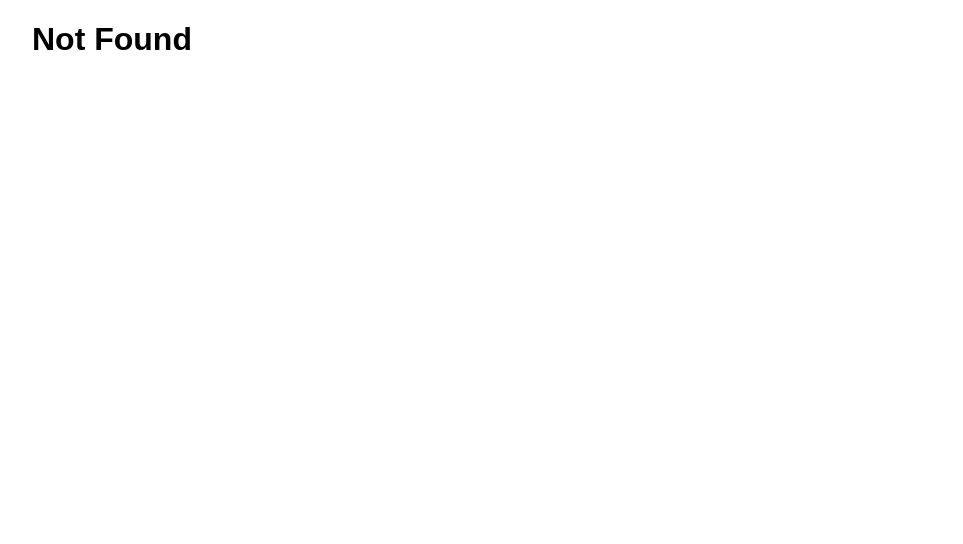
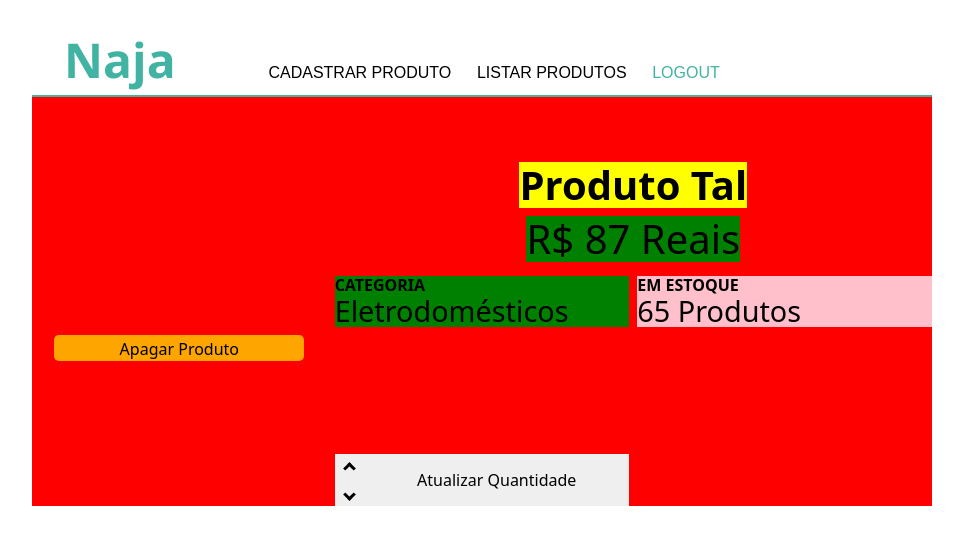
Before and after one commit to gabrielssa/DSW-front, a React (Create React App) app: page /ver-produto in a window 1280 px wide. Shown: the top 544 px of the page, without its empty margins (158-1121 px from the left). Built offline with nearby package versions, Linux system fonts and the light colour scheme; no server answers; sample sign-in values are in the browser's storage.

Commit message:
update na pagina do produto

```diff
--- a/src/components/Menu.js
+++ b/src/components/Menu.js
@@ -13,8 +13,10 @@ const Menu = (props) => {
     }
 
     window.onload = function(){
-        document.getElementById(props.page).style.background = '#41b3a3';
-        document.getElementById(props.page).style.color = '#fdfdfd';
+        if (props.page != 'produto'){
+            document.getElementById(props.page).style.background = '#41b3a3';
+            document.getElementById(props.page).style.color = '#fdfdfd';
+        }
     }
 
     return (
--- a/src/components/Routes.js
+++ b/src/components/Routes.js
@@ -13,6 +13,7 @@ import NotFound from '../components/NotFound';
 import PrivateRoute from './PrivateRoute.js';
 import CadastrarProduto from '../pages/CadastrarProduto';
 import ListarProduto from '../pages/listarProduto';
+import VerProduto from '../pages/verProduto';
 
 const Routes = () => (
   <Router >
@@ -20,6 +21,7 @@ const Routes = () => (
       <Route path="/register" component={Register} />
       <PrivateRoute path="/cadastrar-produto" component={CadastrarProduto}/>
       <PrivateRoute path="/listar-produto" component={ListarProduto}/>
+      <PrivateRoute path="/ver-produto" component={VerProduto} />
       <Route exact path="/" component={Login} />
       <PrivateRoute component={NotFound} />
     </Switch>
--- a/src/pages/CadastrarProduto/CadastrarProduto.css
+++ b/src/pages/CadastrarProduto/CadastrarProduto.css
@@ -73,3 +73,15 @@
     display: block;
     margin: 0px auto;
 }
+
+#carregando img{
+    display: block;
+    margin-left: auto;
+    margin-right: auto;
+    width: 7rem;
+    margin-top: 10rem;
+}
+
+#carregando {
+    display: none;
+}
--- a/src/pages/CadastrarProduto/CadastrarProduto.js
+++ b/src/pages/CadastrarProduto/CadastrarProduto.js
@@ -8,6 +8,9 @@ import Error from './img/error.png'
 const CadastrarProduto = () => {
 
     const fileUploadHandler = () => {
+        document.getElementById("form").style.display = "none";
+        document.getElementById("carregando").style.display = "block";
+
         let target = document.getElementById("file")
          console.log(target.files[0])
         let name = document.getElementById("name").value
@@ -30,7 +33,7 @@ const CadastrarProduto = () => {
 
 
         let appToken = localStorage.getItem('app-token')
-        axios.post('http://localhost:5555/product', fd, {
+        axios.post('http://dsw-backend.herokuapp.com/product', fd, {
             'headers': {
               'Authorization': 'Bearer ' + appToken
             }})
@@ -40,9 +43,11 @@ const CadastrarProduto = () => {
                     if (res.data.err == null){
                         document.getElementById("form").style.display = "none";
                         document.getElementById("produtoCriado").style.display = "block";
+                        document.getElementById("carregando").style.display = "none";
                     }else{
                         document.getElementById("form").style.display = "none";
                         document.getElementById("erroCriando").style.display = "block";
+                        document.getElementById("carregando").style.display = "none";
                     }
                 }
             }).catch(function(e) {
@@ -74,6 +79,10 @@ const CadastrarProduto = () => {
                 <button onClick={fileUploadHandler} class="form-element" id="btn">Upload</button>
             </div>
 
+            <div id="carregando">
+                <img src="https://miro.medium.com/max/656/1*LruTBJfGS0SDPrR9icfrMw.gif" alt="carregando"></img>
+            </div>
+
             <div id="produtoCriado">
                 <p>Produto Criado Com Sucesso</p>
                 <img src={Done}></img>
--- a/src/pages/listarProduto/ListarProduto.css
+++ b/src/pages/listarProduto/ListarProduto.css
@@ -25,6 +25,10 @@
     text-align: center;
     box-sizing: border-box;
     border-radius: 5px;
+    font-weight: 600;
+    color: #41b3a3;
+    text-transform: capitalize;
+
 
     display: grid;
     grid-template-rows: 1fr;
@@ -33,7 +37,6 @@
 }
 
 .nomeProduto{
-    margin-right: 1rem;
     grid-area: nome;
     align-self: center;
 }
--- a/src/pages/listarProduto/ListarProduto.js
+++ b/src/pages/listarProduto/ListarProduto.js
@@ -2,12 +2,14 @@ import React from 'react';
 import Menu from '../../components/Menu';
 import './ListarProduto.css'
 import Api from '../login/Api';
-import axios from 'axios';
+import { useHistory } from "react-router-dom";
 
 const ListarProduto = () => {
 
+    let history = useHistory();
+
+
     const removeProduct = function(produto){
-        alert('Apagando produto ' + produto.name)
         appToken = localStorage.getItem('app-token')
 
         const config = {
@@ -21,13 +23,29 @@ const ListarProduto = () => {
 
         bodyParameters._id = produto._id;
 
-        console.log(bodyParameters);
-        console.log(config);
+        var r = window.confirm("Você realmente deseja remover este item?");
+        if (r == true) {
+            Api.delete(
+                `http://dsw-backend.herokuapp.com/product/${produto._id}`,
+                config,
+              ).then(res =>{
+                  console.log(res);
+                  alert('Item Apagado');
+                  if (produto.category === "tv"){
+                      listaTvs();
+                  }else if (produto.category === "edo"){
+                      listaEdo();
+                  }else if (produto.category === "vga"){
+                      listaVga();
+                  }else if (produto.category === "cel"){
+                      listaCel();
+                  }
 
-        Api.delete(
-          'http://localhost:5555/product',
-          config,
-        ).then(console.log).catch(console.log);
+              })
+        } else {
+            alert("Remoção de Item Cancelada");
+        }
+
 
     }
 
@@ -67,7 +85,7 @@ const ListarProduto = () => {
     const handleRequest = values => {
         let category = values.categoria;
         appToken = localStorage.getItem('app-token')
-        Api.get(`http://localhost:5555/product?category=${category}&order=asc`, {
+        Api.get(`http://dsw-backend.herokuapp.com/product?category=${category}&order=asc`, {
             'headers': {
               'Authorization': 'Bearer ' + appToken
             }})
@@ -75,7 +93,7 @@ const ListarProduto = () => {
           const test = res.data;
           document.getElementById("produtos").innerHTML = '';
 
-          if (test.length == 0){
+          if (test.length === 0){
               var result = document.createElement("p")
               var resultText = document.createTextNode(`Nenhum produto encontrado na categoria de ${values.nome}`);
               result.appendChild(resultText);
@@ -86,6 +104,7 @@ const ListarProduto = () => {
           for (let i = 0; i < test.length; i++){
               var produto = document.createElement("div");
               produto.className = "produto";
+
 
               var nameP = document.createElement("span");
               nameP.className = "nomeProduto"
@@ -105,6 +124,23 @@ const ListarProduto = () => {
                     removeProduct(test[i])
               })
 
+              if (test[i].amount < 10 && test[i].amount > 0){
+                  produto.style.background = "rgb(192, 173, 1)";
+                  produto.style.color = "#fdfdfd";
+              }else if (test[i].amount === 0){
+                  produto.style.background = "red";
+                  produto.style.color = "#fdfdfd";
+              }
+
+              quantidadeP.addEventListener("click", () => {
+                history.push({
+                    pathname: '/ver-produto',
+                    _id: test[i]._id,
+                    amount: test[i].amount
+
+                  })
+
+              })
 
               produto.appendChild(nameP);
               produto.appendChild(quantidadeP);
--- a/src/pages/login/Api.js
+++ b/src/pages/login/Api.js
@@ -1,7 +1,7 @@
 import axios from 'axios';
 
 const Api = axios.create({
-    baseURL: "http://localhost:5555"
+    baseURL: "http://dsw-backend.herokuapp.com"
 });
 
 export default Api;
--- a/src/pages/login/Login.js
+++ b/src/pages/login/Login.js
@@ -11,7 +11,7 @@ const Login = () => {
     let history = useHistory();
 
     const handleSubmit = values => {
-        axios.post('http://localhost:5555/login', values)
+        axios.post('http://dsw-backend.herokuapp.com/login', values)
             .then(resp => {
                 const { data } = resp
                 if ( data ){
--- a/src/pages/register/Register.js
+++ b/src/pages/register/Register.js
@@ -12,7 +12,7 @@ const Register = () => {
     let history = useHistory();
 
     const handleSubmit = values => {
-        axios.post('http://localhost:5555/register', values)
+        axios.post('http://dsw-backend.herokuapp.com/register', values)
             .then(resp => {
                 const { data } = resp
                 if ( data ){
--- /dev/null
+++ b/src/pages/verProduto/VerProduto.css
@@ -0,0 +1,136 @@
+*{
+    margin: 0px;
+    padding: 0px;
+}
+
+#produto{
+    background: red;
+    display: grid;
+    grid-template-columns: 0.5fr 0.5fr 0.5fr;
+    grid-template-rows: 1fr 1fr 1fr 1fr 1fr 1fr 1fr;
+    grid-template-areas:    "a b c"
+                            "img nome nome"
+                            "img preco preco"
+                            "img categoria quantidade"
+                            "remover x y"
+                            "d e f"
+                            "g atualizar h";
+    grid-gap: 0.5rem;
+    font-family: Noto Sans, sans-serif;
+}
+
+#categoria{
+    background: green;
+    grid-area: categoria;
+}
+
+.propriedade h3{
+    font-size: 1rem;
+    text-transform: uppercase;
+}
+
+.propriedade p{
+    font-size: 1.8rem;
+}
+
+#produto-img{
+    width: 250px;
+    grid-area: img;
+    border-radius: 10px;
+    justify-self: center;
+    align-self: center;
+}
+
+#preco{
+    background: green;
+    grid-area: preco;
+    font-size: 2.5rem;
+    justify-self: center;
+    align-self: start;
+}
+
+#nome{
+    background: yellow;
+    grid-area: nome;
+    font-size: 2.5rem;
+    justify-self: center;
+    align-self: end;
+}
+
+#quantidade{
+    background: pink;
+    grid-area: quantidade;
+}
+
+#remover{
+    grid-area: remover;
+    justify-self: center;
+    align-self: start;
+    height: 50%;
+    width: 250px;
+    background: orange;
+    text-align: center;
+    border-radius: 5px;
+}
+
+#remover:hover{
+    background: blue;
+    cursor:pointer;
+}
+
+#remover span{
+    display: block;
+    margin-top: 5px;
+}
+
+i {
+    border: solid black;
+    border-width: 0 3px 3px 0;
+    display: inline-block;
+    padding: 3px;
+}
+
+.up {
+    transform: rotate(-135deg);
+    -webkit-transform: rotate(-135deg);
+}
+
+.down {
+    transform: rotate(45deg);
+    -webkit-transform: rotate(45deg);
+}
+
+
+button{
+    border: none;
+}
+
+button:hover{
+    cursor:pointer;
+}
+
+#atualizar{
+    grid-area: atualizar;
+    display: grid;
+    grid-template-columns: 0.1fr 0.9fr;
+    grid-template-rows: 1fr 1fr;
+    grid-template-areas: "up atu"
+                            "down atu";
+}
+
+#incQtd{
+    grid-area: up;
+}
+
+#decQtd{
+    grid-area: down;
+
+}
+
+#atuQtd{
+    grid-area: atu;
+}
+
+.hoverGreen:hover{
+    border: 1px solid green;
+}
--- /dev/null
+++ b/src/pages/verProduto/VerProduto.js
@@ -0,0 +1,107 @@
+import React from 'react';
+import Menu from '../../components/Menu';
+import Api from '../login/Api';
+import './VerProduto.css'
+
+const VerProduto = (props) => {
+    const data = props.location
+
+    const produto ={
+        "qtd":data.amount
+    }
+
+    const incrementaQtd = () =>{
+        console.log(data.produto)
+        produto.qtd += 1;
+        console.log(produto.qtd)
+        document.getElementById("qtdValor").innerHTML = produto.qtd;
+    }
+
+    const decrementaQtd = () =>{
+        produto.qtd -= 1;
+        console.log(produto.qtd)
+        document.getElementById("qtdValor").innerHTML = produto.qtd;
+    }
+
+    const handleRequest = () => {
+
+        let appToken = localStorage.getItem('app-token')
+        console.log("Token " + appToken)
+        console.log("Data id: "+data._id)
+
+        Api.get(`http://dsw-backend.herokuapp.com/product/${data._id}`, {
+            'headers': {
+              'Authorization': 'Bearer ' + appToken
+            }}).then(res =>{
+                renderProduct(res.data)
+            })
+    }
+
+    const renderProduct = (produto) => {
+
+
+        console.log(produto)
+
+        let img = document.createElement("img");
+        img.src = produto.thumbnail_url
+        img.id = "produto-img"
+        document.getElementById("produto").appendChild(img)
+        document.getElementById("nome").innerHTML = produto.name;
+        document.getElementById("precoValor").innerHTML = produto.value;
+
+        let categoria = document.getElementById("categoriaValor");
+
+        if (produto.category === "tv"){
+            categoria.innerHTML = "TVs";
+        }else if (produto.category === "edo"){
+            categoria.innerHTML = "Eletrodomésticos";
+        }else if (produto.category === "vga"){
+            categoria.innerHTML = "Video Games";
+        }else if (produto.category === "cel"){
+            categoria.innerHTML = "Celulares";
+        }
+
+        document.getElementById("qtdValor").innerHTML = produto.amount;
+
+
+
+    }
+
+    document.onload = handleRequest();
+
+    return (
+    <>
+        <Menu page="produto"/>
+        <div id="produto">
+            <h2 id="nome">Produto Tal</h2>
+
+            <div id="quantidade" class="propriedade">
+                <h3>Em Estoque</h3>
+                <p><span id="qtdValor">65</span> Produtos</p>
+            </div>
+
+            <div id="preco">
+                <p>R$ <span id="precoValor">87</span> Reais</p>
+            </div>
+
+            <div id="categoria" class="propriedade">
+                <h3>Categoria</h3>
+                <p id="categoriaValor">Eletrodomésticos</p>
+            </div>
+
+            <div id="remover">
+                <span>Apagar Produto</span>
+            </div>
+
+            <div id="atualizar">
+                <button id="incQtd" class="hoverGreen" onClick={incrementaQtd}><p><i class="arrow up"></i></p></button>
+                <button id="decQtd" class="hoverGreen" onClick={decrementaQtd}><p><i class="arrow down"></i></p></button>
+                <button id="atuQtd" class="hoverGreen">Atualizar Quantidade</button>
+            </div>
+
+        </div>
+    </>
+    );
+}
+
+export default VerProduto;
--- /dev/null
+++ b/src/pages/verProduto/index.js
@@ -0,0 +1,3 @@
+import VerProduto from './VerProduto';
+
+export default VerProduto;
```
